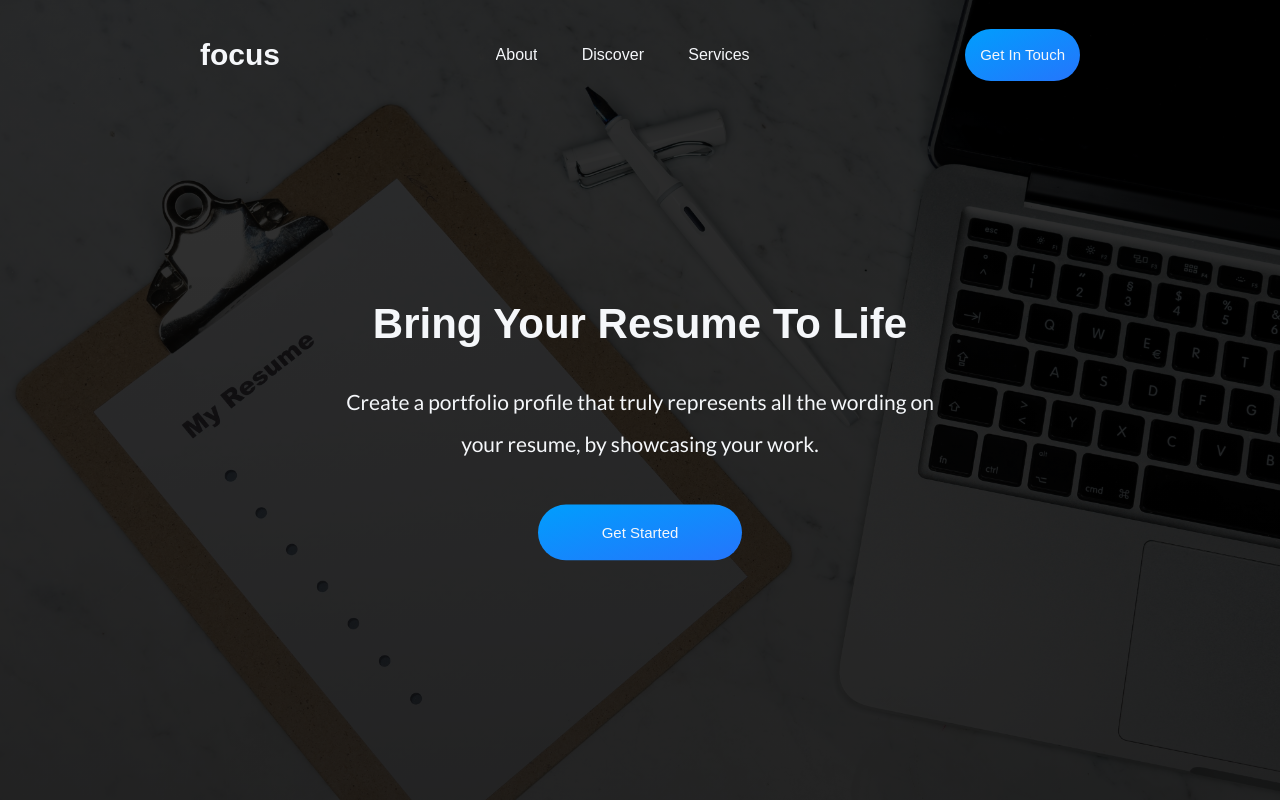
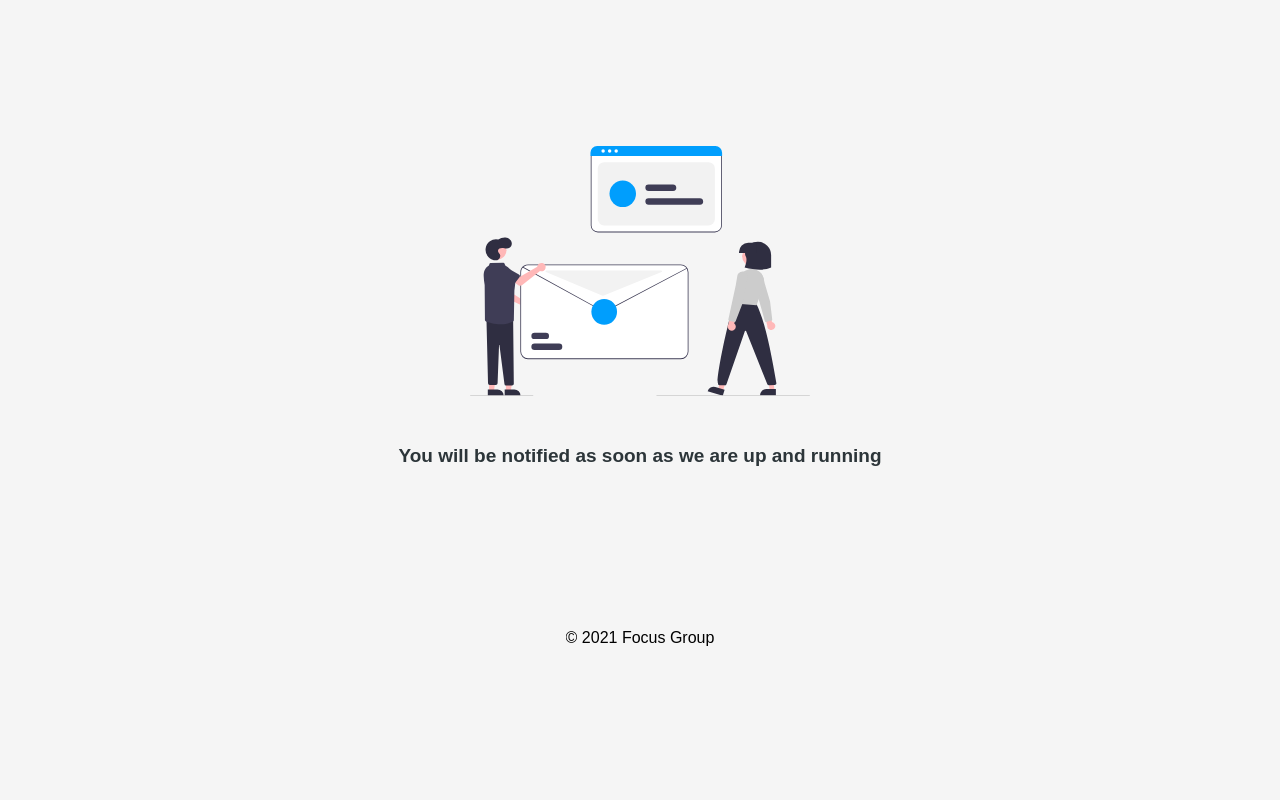
Before and after one commit to tobikuyo/Focus, a React (Create React App) app in the folder client/: page /thankyou in a window 1280 px wide. Shown: the top 800 px of the page. Built offline with nearby package versions, Linux system fonts and the light colour scheme; a web font is replaced by a local one.

Commit message:
Create Exit page

```diff
--- a/client/src/App.js
+++ b/client/src/App.js
@@ -1,19 +1,14 @@
 import React from "react";
-import Header from "./sections/Header";
-import About from "./sections/About";
-import Discover from "./sections/Discover";
-import Services from "./sections/Services";
-import Contact from "./sections/Contact";
+import { Route } from "react-router-dom";
+import Home from "./pages/Home";
+import Exit from "./pages/Exit";
 import "./App.css";
 
 const App = () => {
     return (
         <div>
-            <Header />
-            <About />
-            <Discover />
-            <Services />
-            <Contact />
+            <Route path="/thankyou" component={Exit} />
+            <Route exact path="/" component={Home} />
         </div>
     );
 };
--- /dev/null
+++ b/client/src/pages/Exit/Exit.css
@@ -0,0 +1,24 @@
+.exit {
+    background-color: #f5f5f5;
+    height: 100vh;
+    text-align: center;
+    display: flex;
+    align-items: center;
+    flex-direction: column;
+    justify-content: space-evenly;
+}
+
+.exit__container {
+    max-width: 780px;
+    padding: 0 5rem;
+}
+
+.exit__image {
+    height: 25rem;
+    margin-bottom: 30px;
+}
+
+.exit__text {
+    font-size: 1.9rem;
+    color: #2c3539;
+}
--- /dev/null
+++ b/client/src/pages/Exit/index.js
@@ -0,0 +1,19 @@
+import React from "react";
+import chat from "../../images/chat.svg";
+import "./Exit.css";
+
+const Exit = () => {
+    return (
+        <div className="exit">
+            <div className="exit__container">
+                <img src={chat} alt="chat" className="exit__image" />
+                <h3 className="exit__text">
+                    You will be notified as soon as we are up and running
+                </h3>
+            </div>
+            <p className="copy">&copy; 2021 Focus Group</p>
+        </div>
+    );
+};
+
+export default Exit;
--- /dev/null
+++ b/client/src/pages/Home.js
@@ -0,0 +1,20 @@
+import React from "react";
+import Header from "../sections/Header";
+import About from "../sections/About";
+import Discover from "../sections/Discover";
+import Services from "../sections/Services";
+import Contact from "../sections/Contact";
+
+const App = () => {
+    return (
+        <div>
+            <Header />
+            <About />
+            <Discover />
+            <Services />
+            <Contact />
+        </div>
+    );
+};
+
+export default App;
--- a/client/src/sections/Contact/index.js
+++ b/client/src/sections/Contact/index.js
@@ -1,4 +1,5 @@
 import React, { useState } from "react";
+import { useHistory } from "react-router-dom";
 import axiosInstance from "../../api";
 import contact from "../../images/contact.svg";
 import "./Contact.css";
@@ -11,6 +12,7 @@ const initialDetails = {
 
 const Contact = () => {
     const [details, setDetails] = useState(initialDetails);
+    const { push } = useHistory();
 
     const handleChanges = event => {
         setDetails({ ...details, [event.target.name]: event.target.value });
@@ -22,6 +24,7 @@ const Contact = () => {
         try {
             await axiosInstance.post("/", details);
             setDetails(initialDetails);
+            push("/thankyou");
         } catch (error) {
             console.log("GET Users", error);
         }
@@ -59,7 +62,7 @@ const Contact = () => {
                         <textarea
                             name="message"
                             className="contact__form-textarea"
-                            placeholder="Leave us a message or some feedback if you'd like to"
+                            placeholder="Feel free to leave us a message or some feedback..."
                             value={details.message}
                             onChange={handleChanges}
                         />
@@ -70,7 +73,7 @@ const Contact = () => {
                 </div>
                 <img src={contact} alt="contact us" className="contact__image" />
             </div>
-            <p className="contact__copy">&copy; 2021 Focus Group</p>
+            <p className="copy">&copy; 2021 Focus Group</p>
         </div>
     );
 };
```
Also changed, not shown: client/src/images/chat.svg (added).
